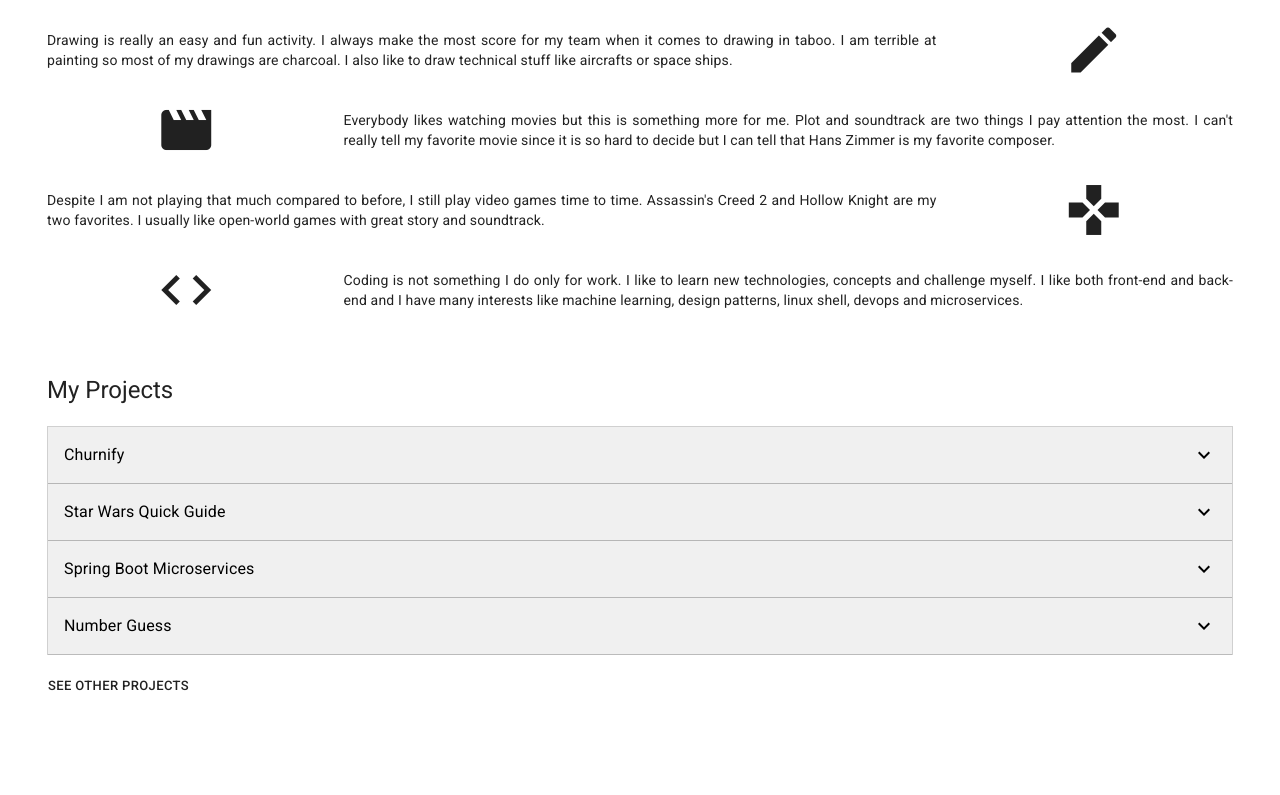
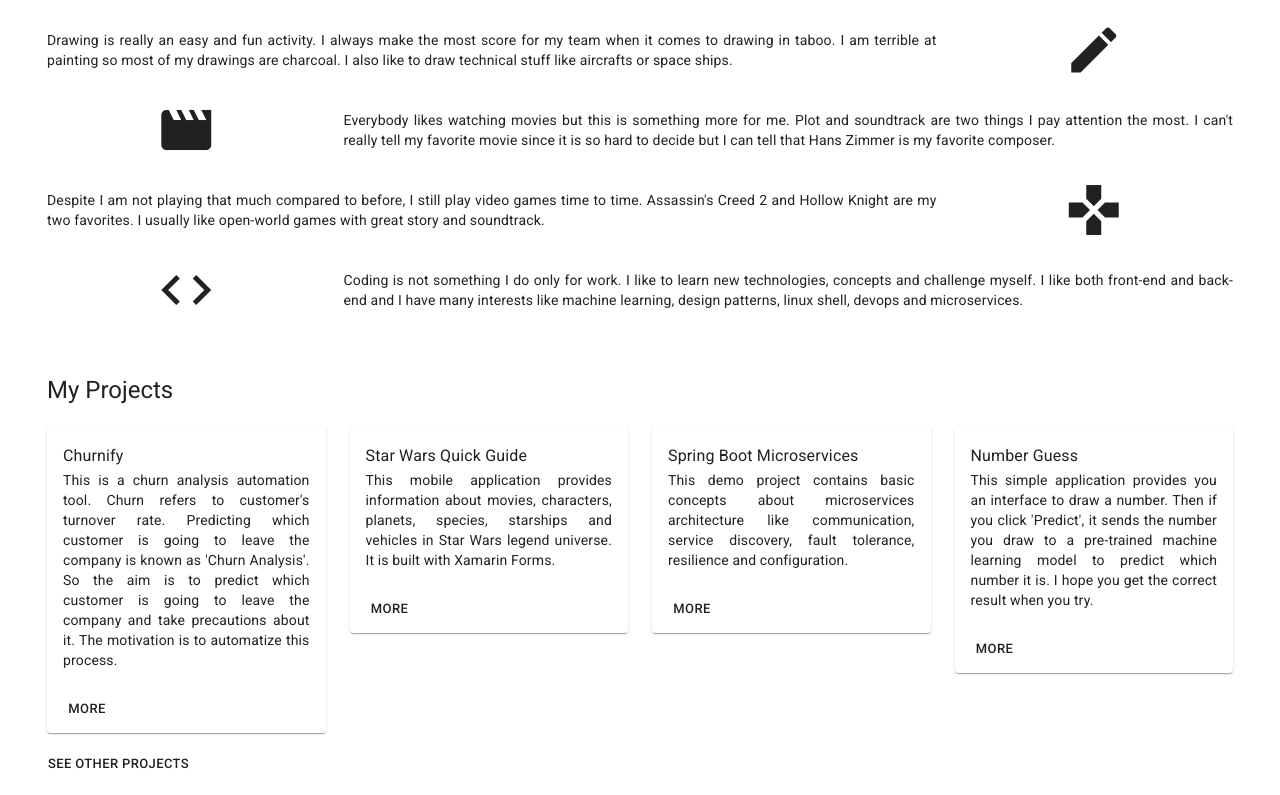
Before and after one commit to ahmsay/ahmsay.github.io, a React (Create React App) app: page / in a window 1280 px wide. Shown: the part 1177-1972 px from the top of the page. Before the commit the page ends 1894 px from the top, so only its background shows below. Built offline with nearby package versions, Linux system fonts and the light colour scheme.

Commit message:
expansion panel is removed from projects

```diff
--- a/src/components/sections/Projects.jsx
+++ b/src/components/sections/Projects.jsx
@@ -1,96 +1,42 @@
 import React, { Component } from 'react'
 import { withStyles } from '@material-ui/core/styles'
-import { CardActions, ExpansionPanelActions, Button, Card, CardContent, Typography } from '@material-ui/core'
-import MuiExpansionPanel from '@material-ui/core/ExpansionPanel'
-import MuiExpansionPanelSummary from '@material-ui/core/ExpansionPanelSummary'
-import MuiExpansionPanelDetails from '@material-ui/core/ExpansionPanelDetails'
-import ExpandMoreIcon from '@material-ui/icons/ExpandMore'
+import { CardActions, Button, Card, CardContent, Typography, Grid } from '@material-ui/core'
 
 const useStyles = (theme) => ({
   card: theme.card
 })
 
-const ExpansionPanel = withStyles({
-  root: {
-    backgroundColor: '#0001',
-    color: '#000',
-    border: '1px solid rgba(0, 0, 0, .125)',
-    boxShadow: 'none',
-    '&:not(:last-child)': {
-      borderBottom: 0
-    },
-    '&:before': {
-      display: 'none'
-    },
-    '&$expanded': {
-      margin: 'auto'
-    }
-  },
-  expanded: {}
-})(MuiExpansionPanel)
-
-const ExpansionPanelSummary = withStyles({
-  root: {
-    backgroundColor: '#fff2',
-    borderBottom: '1px solid rgba(0, 0, 0, .125)',
-    marginBottom: -1,
-    minHeight: 56,
-    '&$expanded': {
-      minHeight: 56
-    }
-  },
-  content: {
-    '&$expanded': {
-      margin: '12px 0'
-    }
-  },
-  expanded: {}
-})(MuiExpansionPanelSummary)
-
-const ExpansionPanelDetails = withStyles((theme) => ({
-  root: {
-    padding: theme.spacing(2)
-  }
-}))(MuiExpansionPanelDetails)
-
 class Projects extends Component {
-  state = {
-    expandedPanelIndex: '-',
-    newExpanded: false
-  }
+  state = {}
   render() {
     const { classes } = this.props
     const { mainTitle, projectList } = this.props.projectsContent
-    const handleChange = (index) => (event, newExpanded) => {
-      this.setState({
-        expandedPanelIndex: index,
-        newExpanded
-      })
-    }
     const projectListProcessed = projectList.map((project, index) => {
       return (
-        <ExpansionPanel key={ index } square expanded={ this.state.expandedPanelIndex === index && this.state.newExpanded } onChange={ handleChange(index) }>
-          <ExpansionPanelSummary expandIcon={ <ExpandMoreIcon style={{ color: '#000' }}/> }>
+        <Grid item xs={12} sm={6} md={3} key={ index }>
+          <Card>
+            <CardContent>
               <Typography variant="subtitle1">
                 { project.title }
               </Typography>
-          </ExpansionPanelSummary>
-          <ExpansionPanelDetails>
               <Typography variant="body2">
                 { project.detail }
               </Typography>
-          </ExpansionPanelDetails>
-          <ExpansionPanelActions style={{ paddingTop: 0 }}>
+            </CardContent>
+            <CardActions>
               <Button onClick={ () => { window.open( project.link, "_blank") } } size="small">More</Button>
-          </ExpansionPanelActions>
-        </ExpansionPanel>
+            </CardActions>
+          </Card>
+        </Grid>
       )
     })
     return (
       <Card className={ classes.card } variant="outlined" align="justify">
         <CardContent>
           <Typography variant="h5">{ mainTitle }</Typography><br/>
+          <Grid container spacing={3}>
             { projectListProcessed }
+          </Grid>
         </CardContent>
         <CardActions style={{ paddingTop: 0 }}>
           <Button onClick={ () => { window.open( "https://github.com/ahmsay?tab=repositories", "_blank") } } style={{ marginLeft: 4 }} size="small">See Other Projects</Button>
```
Lines whose indentation alone changed are shown as unchanged.
